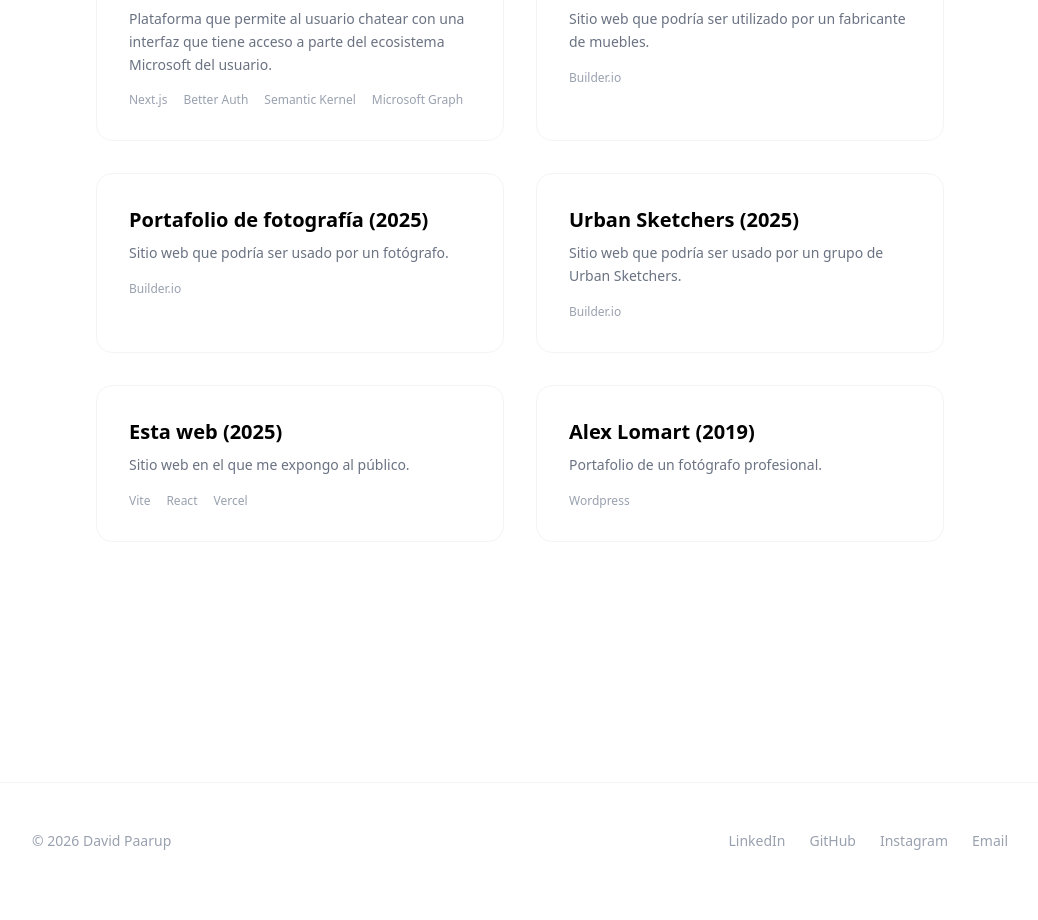
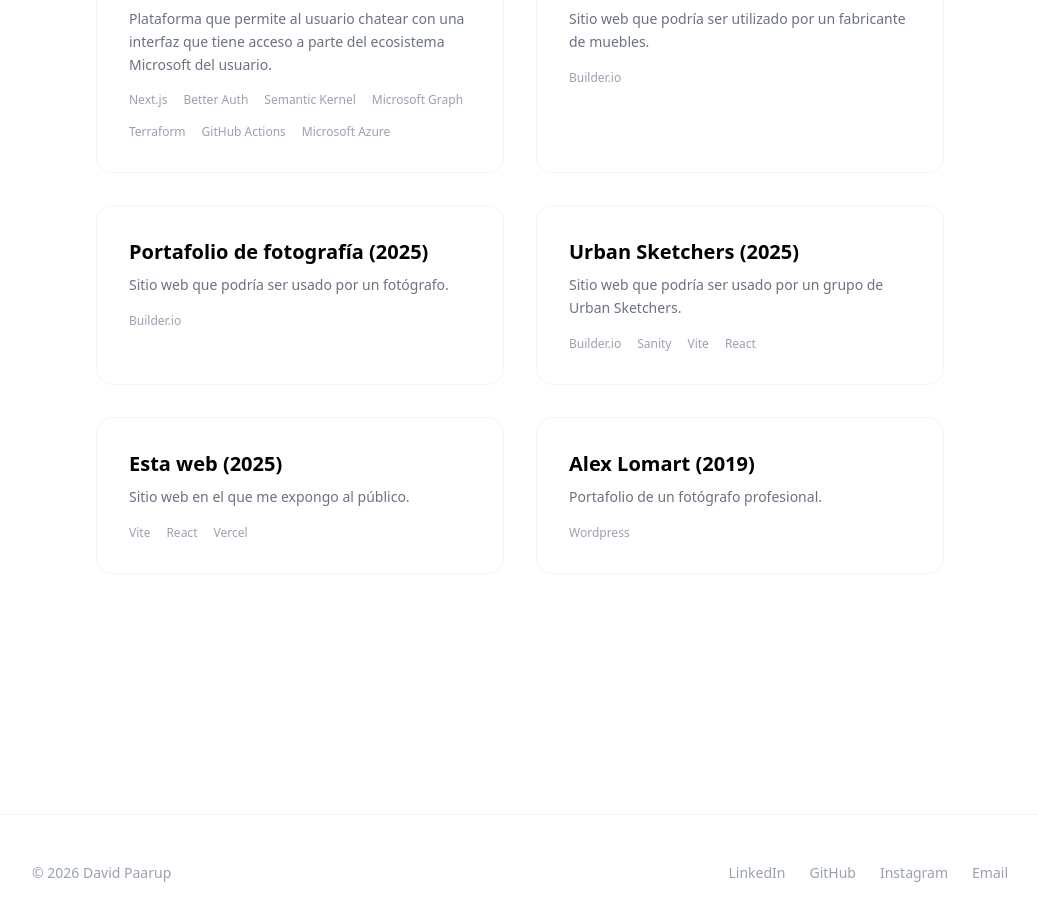
Before and after one commit to davidpaarup/davidpaarup-vite, a React (Vite) app: page / in a window 1280 px wide. Shown: the part 2060-2980 px from the top of the page, without its empty margins (120-1158 px from the left). Before the commit the page ends 2959 px from the top, so only its background shows below. Built offline with nearby package versions, Linux system fonts and the light colour scheme.

Commit message:
Añadidos skills

```diff
--- a/src/components/Resume.tsx
+++ b/src/components/Resume.tsx
@@ -5,7 +5,13 @@ const Resume: React.FC = () => {
     {
       title: 'AI prompt (2025)',
       description: 'Plataforma que permite al usuario chatear con una interfaz que tiene acceso a parte del ecosistema Microsoft del usuario.',
-      tags: ['Next.js', 'Better Auth', 'Semantic Kernel', 'Microsoft Graph'],
+      tags: ['Next.js',
+        'Better Auth',
+        'Semantic Kernel',
+        'Microsoft Graph',
+        'Terraform',
+        'GitHub Actions',
+        'Microsoft Azure'],
       url: 'http://ai-prompt-mice.vercel.app/'
     },
     {
@@ -23,7 +29,7 @@ const Resume: React.FC = () => {
     {
       title: 'Urban Sketchers (2025)',
       description: 'Sitio web que podría ser usado por un grupo de Urban Sketchers.',
-      tags: ['Builder.io'],
+      tags: ['Builder.io', 'Sanity', 'Vite', 'React'],
       url: 'https://urban-sketchers.vercel.app/'
     },
     {
```
